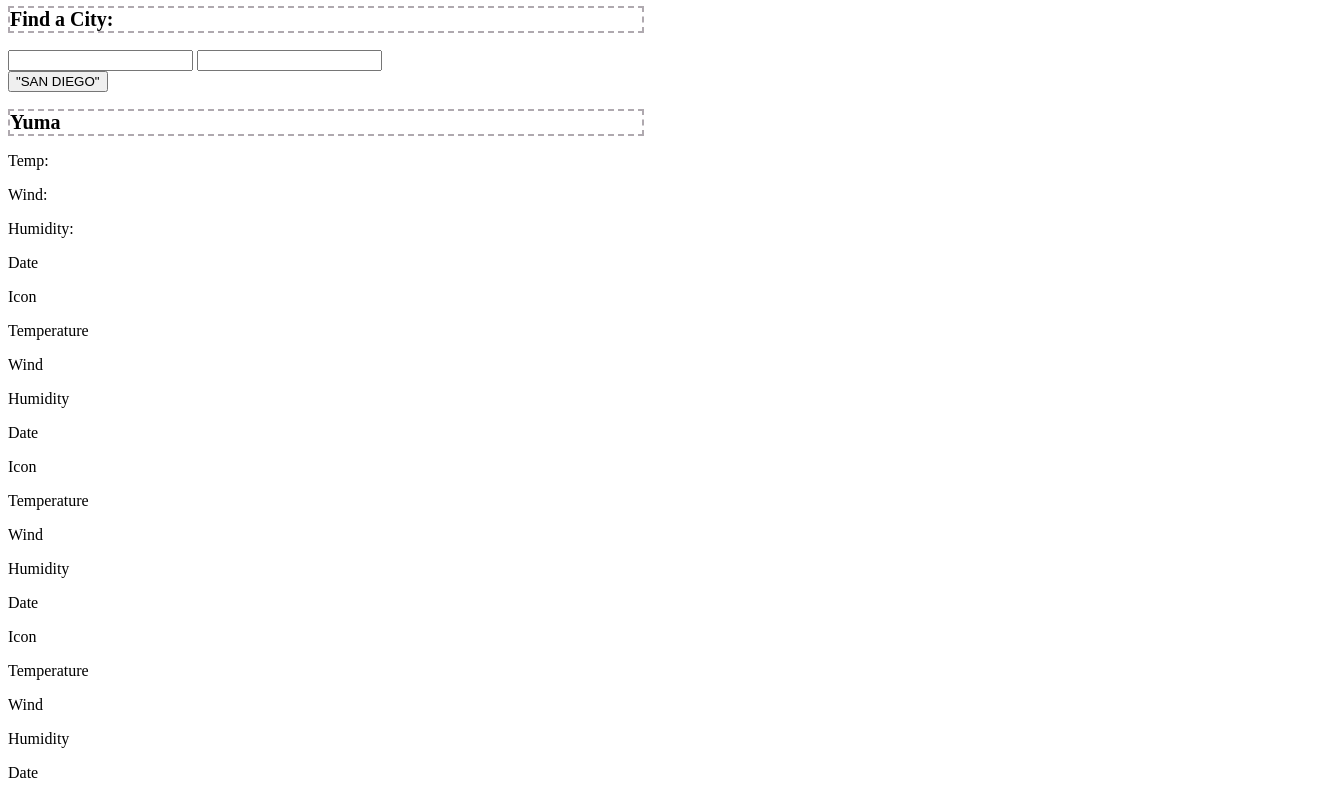
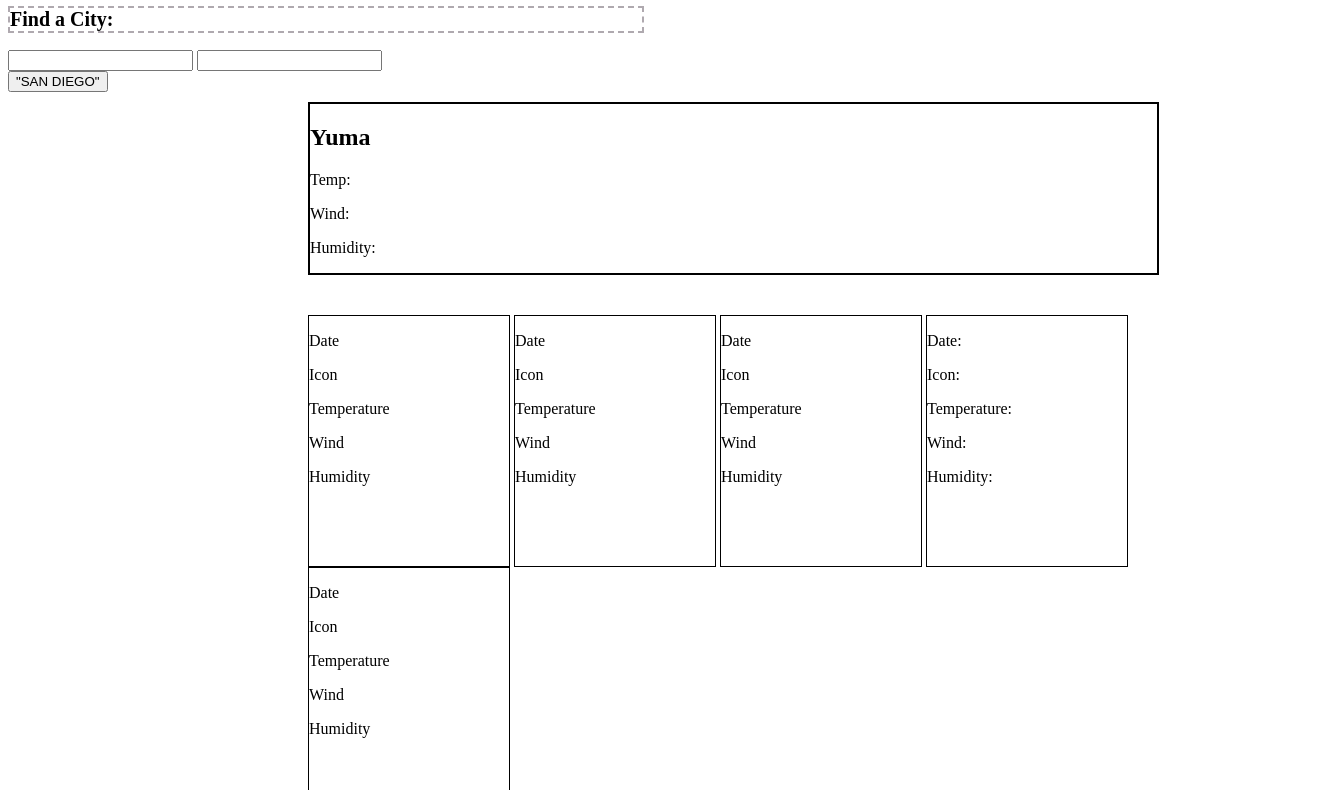
Before and after one commit to DuleskyJ/WeatherWatching, a plain HTML site: page index.html in a window 1280 px wide. Shown: the part 60-850 px from the top of the page, 1319 px wide, since content can reach past the window. Drawn offline with Linux system fonts and the light colour scheme; files that its build step writes are made by us from their sources.

Commit message:
Furthering styling with css and created five boxes with proper positioning

```diff
--- /dev/null
+++ b/assets/style.css
@@ -0,0 +1,63 @@
+h2 {
+    border: 2px dashed rgb(175, 169, 175);
+    width: 50%;
+    font-size: 20px;
+}
+
+header {
+    border: 1px;
+    color: white;
+    background: linear-gradient(45deg, rgb(101, 102, 195), rgb(71, 31, 120));
+    text-align: center;
+}
+
+#citydisplay {
+border: 2px solid;
+width: 67%;
+position: relative;
+top: 10px;
+left: 300px;
+}
+
+#container1 {
+border: 1px solid;
+width: 200px;
+height: 250px;
+display: inline-block;
+}
+
+#container2 {
+border: 1px solid;
+width: 200px;
+height: 250px;
+display: inline-block;
+}
+
+#container3 {
+border: 1px solid;
+width: 200px;
+height: 250px;
+display: inline-block;
+}
+
+#container4 {
+border: 1px solid;
+width: 200px;
+height: 250px;
+display: inline-block;
+}
+
+#container5 {
+border: 1px solid;
+width: 200px;
+height: 250px;
+display: inline-block;
+}
+
+#Weekforecast {
+width: 80%;
+background-color: white;
+position: relative;
+top: 50px;
+left: 300px;
+}
--- a/index.html
+++ b/index.html
@@ -12,6 +12,7 @@
             <h1>Weather Watch</h1>
         </header>
 
+        <div id="chungus">   <!--Creating "Wrapper" for styling-->
             <nav>
                 <container>
                     <h2> Find a City:</h2>
@@ -19,47 +20,48 @@
                     <input submit>
                 </container>
                 <!--Cities below-->
-        <section>
+                <section id="city" type="text" class="">
                     <button> "SAN DIEGO" </button>
                 </section>
             </nav>
-    <section>
-        <h2> Yuma </h2>
+            <section> </section>
+            <section id="citydisplay">
+                <h1> Yuma </h1>
                 <p>Temp:</p>
                 <p>Wind:</p>
                 <p>Humidity:</p>
             </section>
 
             <section id="Weekforecast">
-        <div>
+                <div id="container1">
                     <p>Date</p>
                     <p>Icon</p>
                     <p>Temperature</p>
                     <p>Wind</p>
                     <p>Humidity</p>
                 </div>
-        <div>
+                <div id="container2">
                     <p>Date</p>
                     <p>Icon</p>
                     <p>Temperature</p>
                     <p>Wind</p>
                     <p>Humidity</p>
                 </div>
-        <div>
+                <div id="container3">
                     <p>Date</p>
                     <p>Icon</p>
                     <p>Temperature</p>
                     <p>Wind</p>
                     <p>Humidity</p>
                 </div>
-        <div>
-            <p>Date</p>
-            <p>Icon</p>
-            <p>Temperature</p>
-            <p>Wind</p>
-            <p>Humidity</p>
+                <div id="container4">
+                    <p>Date:</p>
+                    <p>Icon:</p>
+                    <p>Temperature:</p>
+                    <p>Wind:</p>
+                    <p>Humidity:</p>
                 </div>
-        <div>
+                <div id="container5">
                     <p>Date</p>
                     <p>Icon</p>
                     <p>Temperature</p>
@@ -68,5 +70,7 @@
                 </div>
             </section>
 
+        </div>
+
 </body>
 </html>
--- a/style.css
+++ /dev/null
@@ -1,6 +0,0 @@
-h2 {
-    border: 2px dashed rgb(175, 169, 175);
-    width: 50%;
-    font-size: 20px;
-
-}
```
Lines whose indentation alone changed are shown as unchanged.
